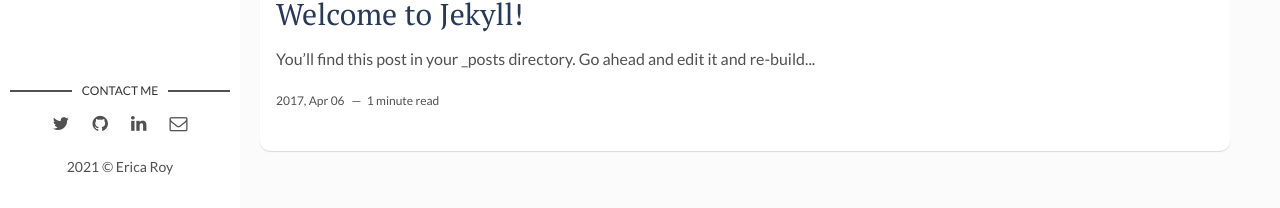
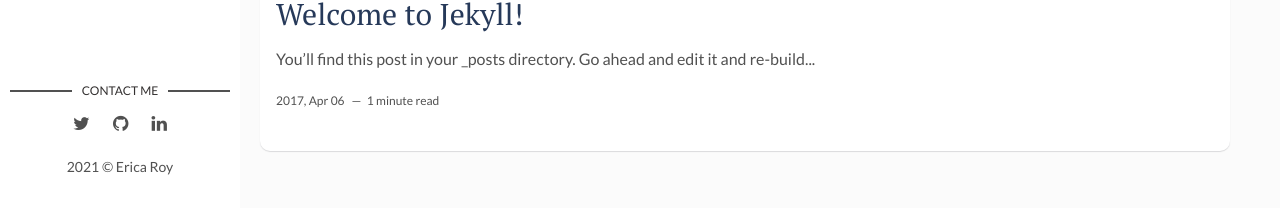
Before and after one commit to ericaroy/ericaroy.github.io, a Jekyll site: the page built from index.html, in a window 1280 px wide and 1256 px high. Shown: the part 1045-1253 px from the top of the window. Built offline with Jekyll 4.4.1, drawn with Linux system fonts in a browser that asks for light colours; the list of posts is cut into pages by our own code.

Commit message:
Update main.html

```diff
--- a/_layouts/main.html
+++ b/_layouts/main.html
@@ -31,11 +31,7 @@
         {% else %}
           <li class="linkedin"><a href="https://in.linkedin.com/" target="_blank"><i class="fa fa-linkedin" aria-hidden="true"></i></a></li>
         {% endif %}
-        {% if site.social-email %}
-          <li class="email"><a href="mailto:{{site.social-email}}"><i class="fa fa-envelope-o"></i></a></li>
-        {% else %}
-          <li class="email"><a href="mailto:ericaroy@space.com"><i class="fa fa-envelope-o" aria-hidden="true"></i></a></li>
-        {% endif %}
+
       </ul>
     </section> <!-- End Section Contact -->
     <div class="copyright">
```
